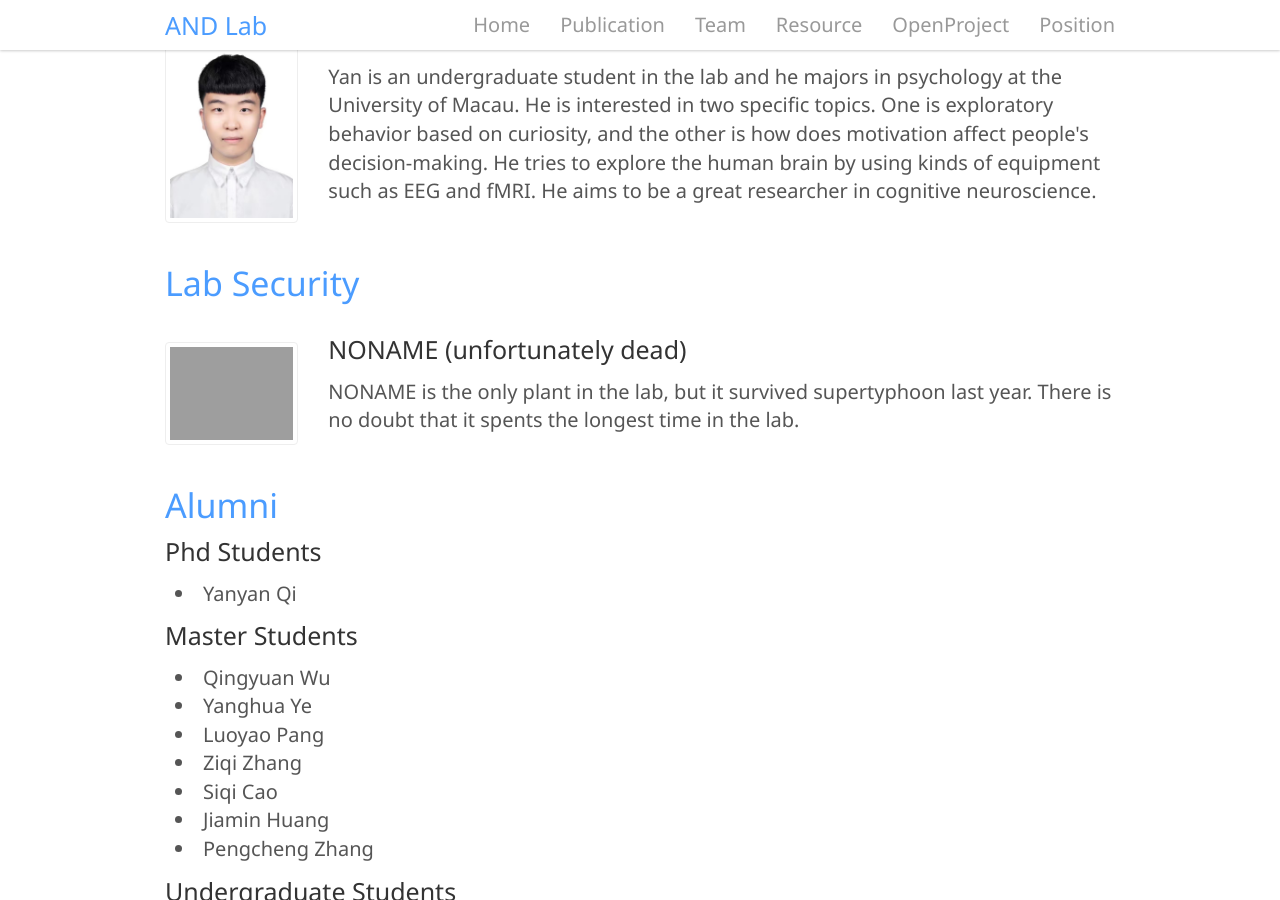
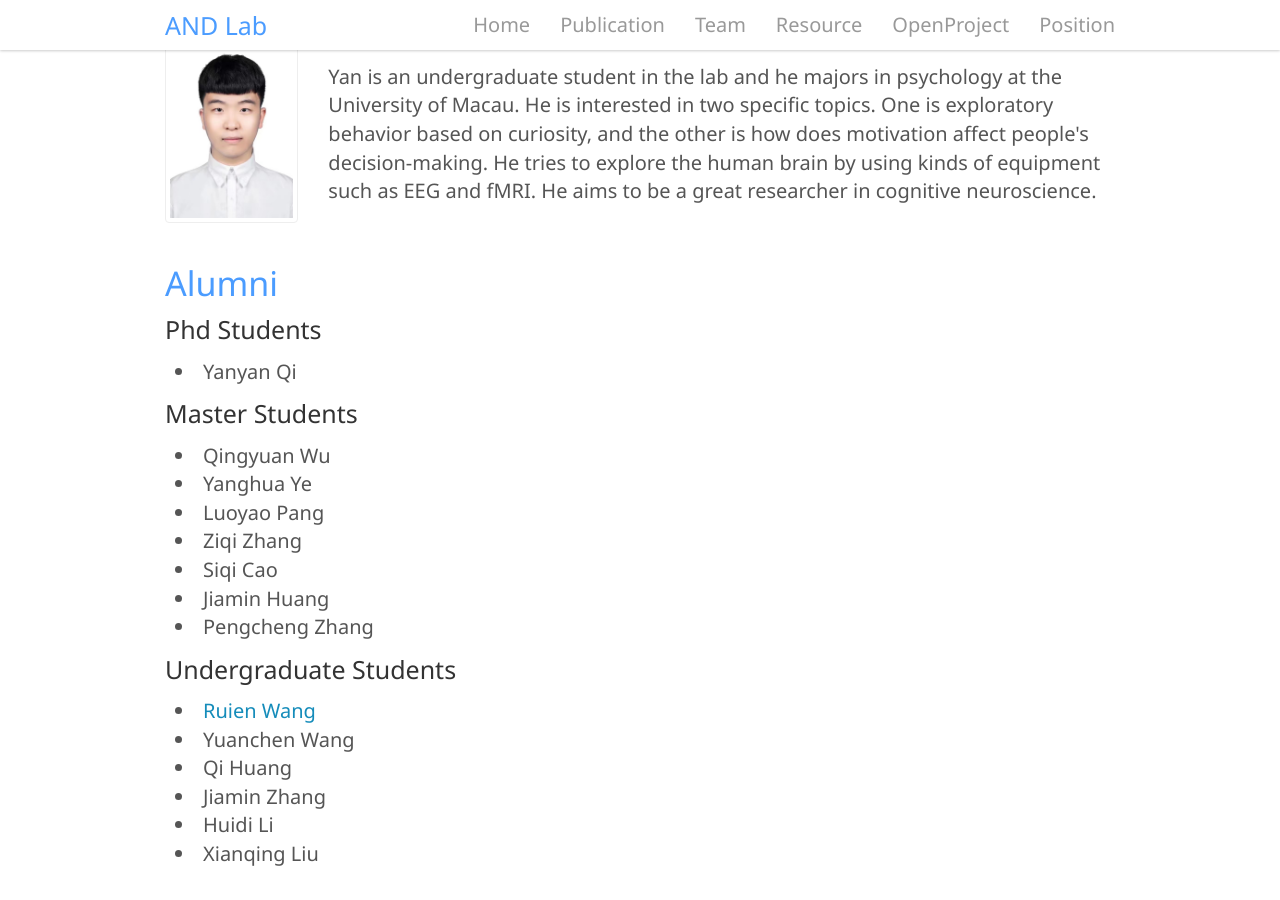
Before and after one commit to andlab-um/lab-website, a Jekyll site: the page built from _pages/team.html, in a window 1280 px wide and 900 px high, scrolled down 5193 px. Built offline with Jekyll 4.4.1, drawn with Linux system fonts in a browser that asks for light colours; nearby versions of some CDN libraries.

Commit message:
Update member.yml

```diff
--- a/_data/member.yml
+++ b/_data/member.yml
@@ -88,11 +88,7 @@
       image: tianyan.png
       content: Yan is an undergraduate student in the lab and he majors in psychology at the University of Macau. He is interested in two specific topics. One is exploratory behavior based on curiosity, and the other is how does motivation affect people's decision-making. He tries to explore the human brain by using kinds of equipment such as EEG and fMRI. He aims to be a great researcher in cognitive neuroscience.
 
-- title: Lab Security
-  members:
-    - name: NONAME (unfortunately dead)
-      image: plant_dead.png
-      content: NONAME is the only plant in the lab, but it survived supertyphoon last year. There is no doubt that it spents the longest time in the lab.
+
 
 - title: Alumni
   alumni_groups:
```
